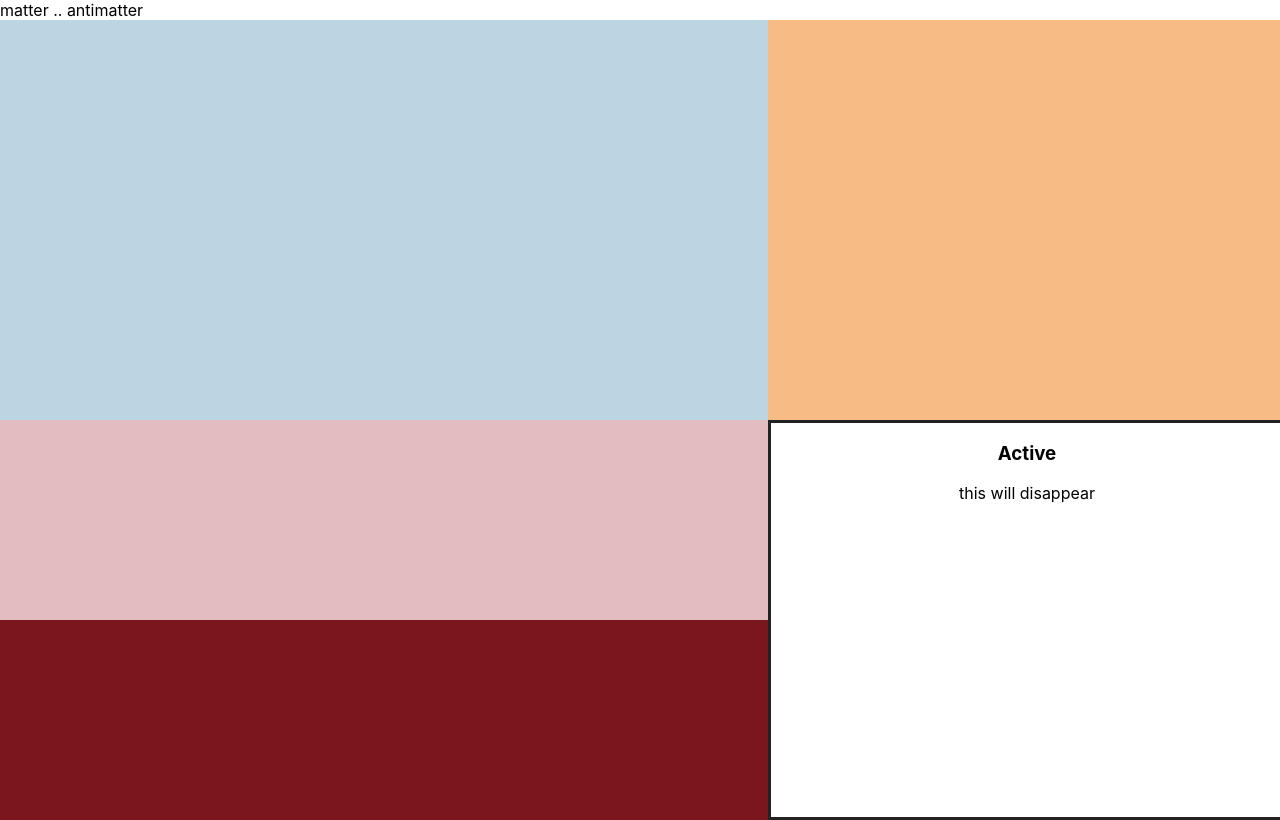
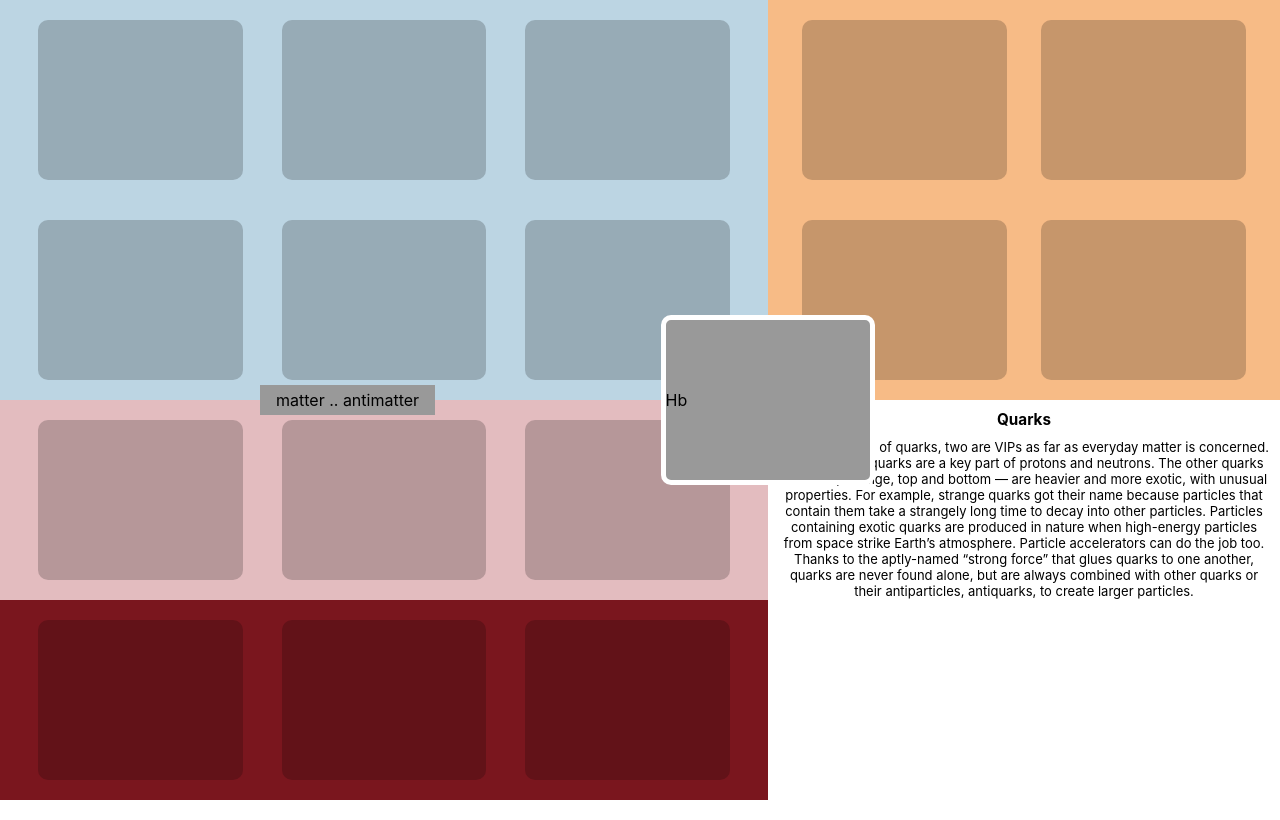
Before and after one commit to tylermachado/sn-particle-model, a React (Create React App) app: page / in a window 1280 px wide. Built offline with nearby package versions, Linux system fonts and the light colour scheme.

Commit message:
general layout updates

```diff
--- a/src/App.js
+++ b/src/App.js
@@ -28,14 +28,33 @@ class App extends Component {
         <section className="controller">
           matter .. antimatter
         </section>
+        <section className="area-higgs-boson particle" onMouseOver={() => this.changeActive("higgs boson")}>
+          Hb
+        </section>
         <div className="grid-container">
           <section className="area-quarks zone" onMouseOver={() => this.changeActive("quarks")}>
+            <div class="particle"></div>
+            <div class="particle"></div>
+            <div class="particle"></div>
+            <div class="particle"></div>
+            <div class="particle"></div>
+            <div class="particle"></div>
           </section>
           <section className="area-charged-leptons zone" onMouseOver={() => this.changeActive("charged leptons")}>
+            <div class="particle"></div>
+            <div class="particle"></div>
+            <div class="particle"></div>
           </section>
           <section className="area-neutrinos zone" onMouseOver={() => this.changeActive("neutrinos")}>
+            <div class="particle"></div>
+            <div class="particle"></div>
+            <div class="particle"></div>
           </section>
           <section className="area-force-carrying-particles zone" onMouseOver={() => this.changeActive("force-carrying particles")}>
+            <div class="particle"></div>
+            <div class="particle"></div>
+            <div class="particle"></div>
+            <div class="particle"></div>
           </section>
           <section className="infobox">
             <h3>{this.state.active.type}</h3>
--- a/src/App.scss
+++ b/src/App.scss
@@ -38,39 +38,62 @@ $lg-screen: 769px;
 .controller { grid-area: controller; }
 .infobox { grid-area: infobox; }
 
+.particle {
+
+}
+
 .infobox {
-  border: 3px solid #222;
+  // border: 3px solid #222;
   position: fixed;
   bottom: 0;
   width: 100%;
   background-color: white;
+  font-size:13px;
+  overflow:hidden;
 
   @media (min-width: $lg-screen) {
     position:unset;
   }
+
+  * {
+    margin:10px;
+  }
+}
+
+.controller {
+    position: absolute;
+    padding:0 1rem;
+    height: 30px;
+    background-color: #999;
+    top: calc(50vh - 15px);
+    left: calc(25vw - 60px);
+    display: flex;
+    align-items: center;
 }
 
 .zone {
-  display: grid;
-  grid-template-columns: repeat(3, 1fr);
-  grid-template-rows: auto;
-  gap: 10px 10px;
-  padding:10px 0 0 10px;
-  grid-template-areas:
-    ". . ."
-    ". . .";
+  display: flex;
+  flex-wrap: wrap;
+  justify-content: space-evenly;
+  align-items: center;
+}
 
-    div {
-      background-color:#999;
-      opacity:0.6;
-      width:29vw;
-      height:29vw;
+.particle {
+    background-color: rgba(0,0,0,0.2);
+    width:16vw;
+    height:20vh;
+    display:block;
+    border-radius:10px;
+  }
 
-      @media (min-width: $lg-screen) {
-        width: 12vw;
-        height:12vw;
-      }
-    }
+.area-higgs-boson {
+    position: absolute;
+    background-color: #999;
+    top: calc(50vh - 10vh - 5px);
+    left: calc(60vw - 8vw - 5px);
+    display: flex;
+    align-items: center;
+    border: 5px solid white;
 }
 
 @media all and (-ms-high-contrast:none) {
```
